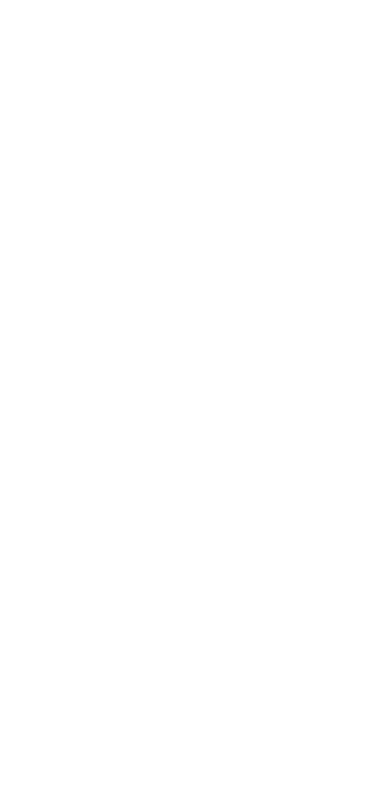
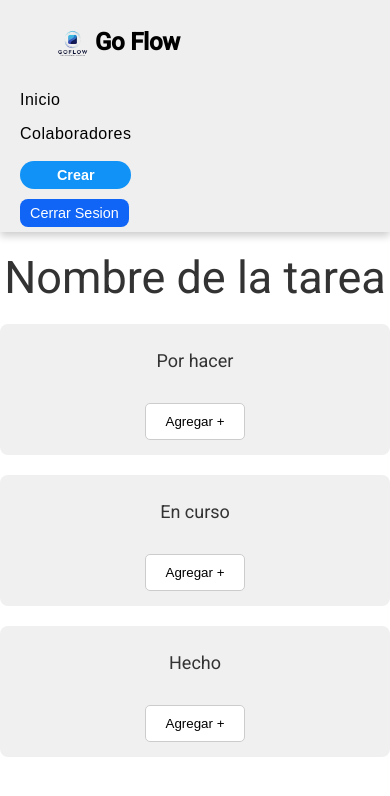
Before and after one commit to wilabarca/ProjectGoFlow, an Angular app: page /task-board in a window 390 px wide. Before the commit this address led to /. Shown: the top 796 px of the page. Built offline with nearby package versions, Linux system fonts and the light colour scheme.

Commit message:
vista de task-board

```diff
--- a/src/app/app.routes.ts
+++ b/src/app/app.routes.ts
@@ -6,6 +6,7 @@
 import { LandingpageComponent} from './modules/landingpage/landingpage.component';
 import { SkillscollaboratorComponent } from './modules/skillscollaborator/skillscollaborator.component';
 import { ChatComponent } from './modules/chats/chats.component';
+import { TaskBoardComponent } from './modules/task-board/task-board.component';
 
 export const routes: Routes = [
   { path: '', redirectTo: 'landingpage', pathMatch: 'full' },
@@ -15,6 +16,7 @@
   {path:'mathview', component:MathviewComponent},
   {path:'landingpage', component:LandingpageComponent},
   {path:'skillscollaborator', component:SkillscollaboratorComponent},
-  { path: 'chats', component: ChatComponent } // Asegúrate de que sea 'chats' en minúsculas
+  { path: 'chats', component: ChatComponent }, // Asegúrate de que sea 'chats' en minúsculas
+  {path: 'task-board', component: TaskBoardComponent},
 
 ];
--- /dev/null
+++ b/src/app/modules/task-board/task-board.component.html
@@ -0,0 +1,20 @@
+<app-header></app-header>
+<div class="board">
+  <main class="board-main">
+    <h2>Nombre de la tarea</h2>
+    <div class="columns">
+      <div class="column">
+        <h3>Por hacer</h3>
+        <button class="add-btn">Agregar +</button>
+      </div>
+      <div class="column">
+        <h3>En curso</h3>
+        <button class="add-btn">Agregar +</button>
+      </div>
+      <div class="column">
+        <h3>Hecho</h3>
+        <button class="add-btn">Agregar +</button>
+      </div>
+    </div>
+  </main>
+</div>
--- /dev/null
+++ b/src/app/modules/task-board/task-board.component.scss
@@ -0,0 +1,130 @@
+/* General styles */
+.board {
+    font-family: Arial, sans-serif;
+    color: #333;
+  }
+
+  /* Header Styles */
+  .board-header {
+    display: flex;
+    justify-content: space-between;
+    align-items: center;
+    background-color: #e3f2fd;
+    padding: 10px 20px;
+  }
+
+  .board-header .logo h1 {
+    margin: 0;
+  }
+
+  .board-header nav ul {
+    list-style: none;
+    display: flex;
+    gap: 20px;
+  }
+
+  .board-header nav ul li a {
+    text-decoration: none;
+    color: #333;
+  }
+
+  .board-header .btn-create {
+    background-color: #007bff;
+    color: #fff;
+    border: none;
+    padding: 5px 10px;
+    border-radius: 5px;
+    cursor: pointer;
+  }
+
+  .board-header .btn-create:hover {
+    background-color: #0056b3;
+  }
+
+  .board-header .user-profile span {
+    font-size: 24px;
+  }
+
+  /* Main Board Styles */
+  .board-main {
+    text-align: center;
+  }
+
+  .board-main h2 {
+    margin: 20px 0;
+  }
+
+  .columns {
+    display: flex;
+    justify-content: space-around;
+    gap: 20px;
+    flex-wrap: wrap; /* Ajusta las columnas para que se envuelvan en pantallas pequeñas */
+  }
+
+  .column {
+    background-color: #f0f0f0;
+    padding: 20px;
+    border-radius: 8px;
+    width: 30%; /* Ajustable según el tamaño */
+    box-sizing: border-box; /* Incluye padding y bordes dentro del ancho total */
+  }
+
+  .column h3 {
+    margin-bottom: 20px;
+  }
+
+  .column .add-btn {
+    background-color: #ffffff;
+    border: 1px solid #ccc;
+    padding: 10px 20px;
+    cursor: pointer;
+    border-radius: 5px;
+  }
+
+  .column .add-btn:hover {
+    background-color: #eee;
+  }
+
+  /* Responsive Styles */
+  @media (max-width: 1024px) {
+    /* Ajusta el ancho de las columnas en tabletas */
+    .column {
+      width: 45%;
+    }
+
+    .board-header {
+      flex-direction: column;
+      align-items: flex-start;
+    }
+  }
+
+  @media (max-width: 768px) {
+    /* En pantallas más pequeñas (móviles), las columnas ocupan todo el ancho */
+    .column {
+      width: 100%;
+    }
+
+    .board-header nav ul {
+      flex-direction: column;
+      gap: 10px;
+    }
+  }
+
+  @media (max-width: 480px) {
+    /* Espaciado más compacto en móviles muy pequeños */
+    .board-header {
+      padding: 10px;
+    }
+
+    .column {
+      padding: 15px;
+    }
+
+    .column h3 {
+      font-size: 18px;
+    }
+
+    .add-btn {
+      padding: 8px 16px;
+    }
+  }
```
Also changed, not shown: src/app/modules/task-board/task-board.component.ts (added, +13 -0 lines), 1 other file (tests, documents, lock files or other folders).
